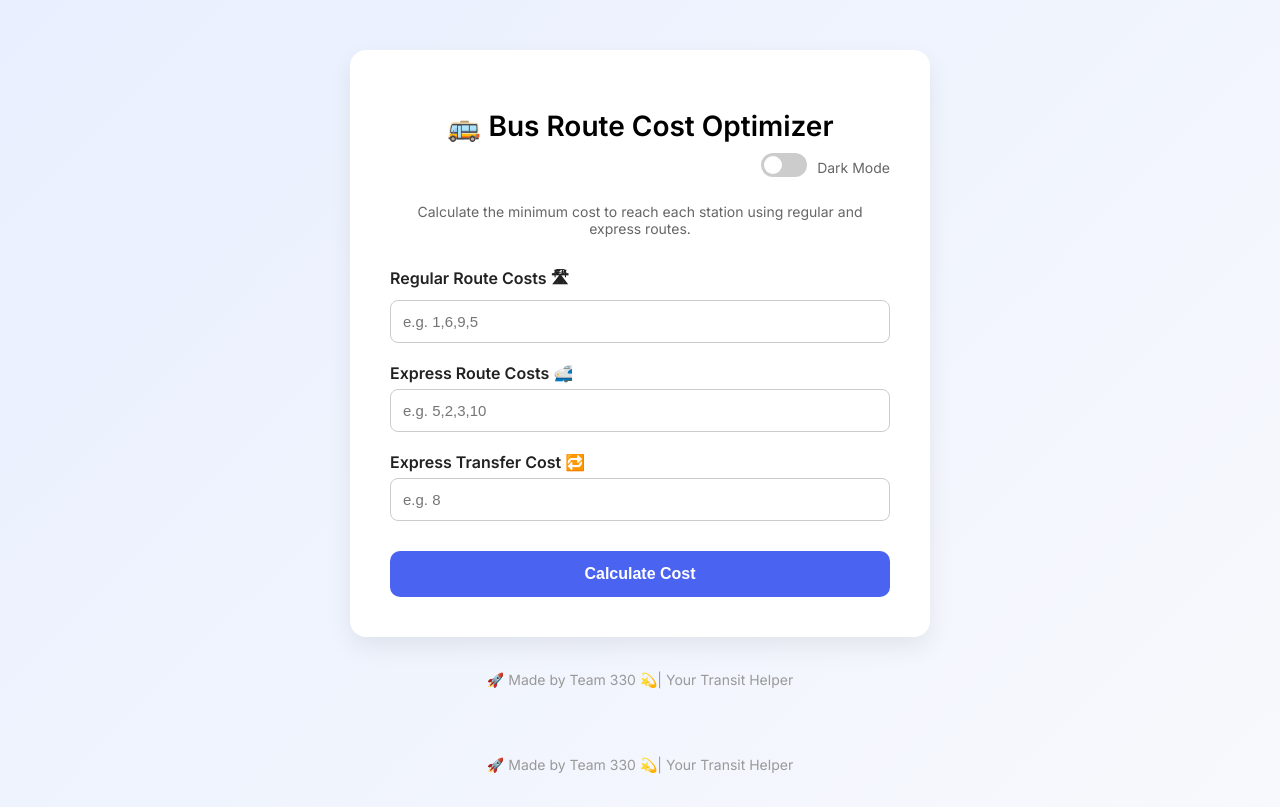
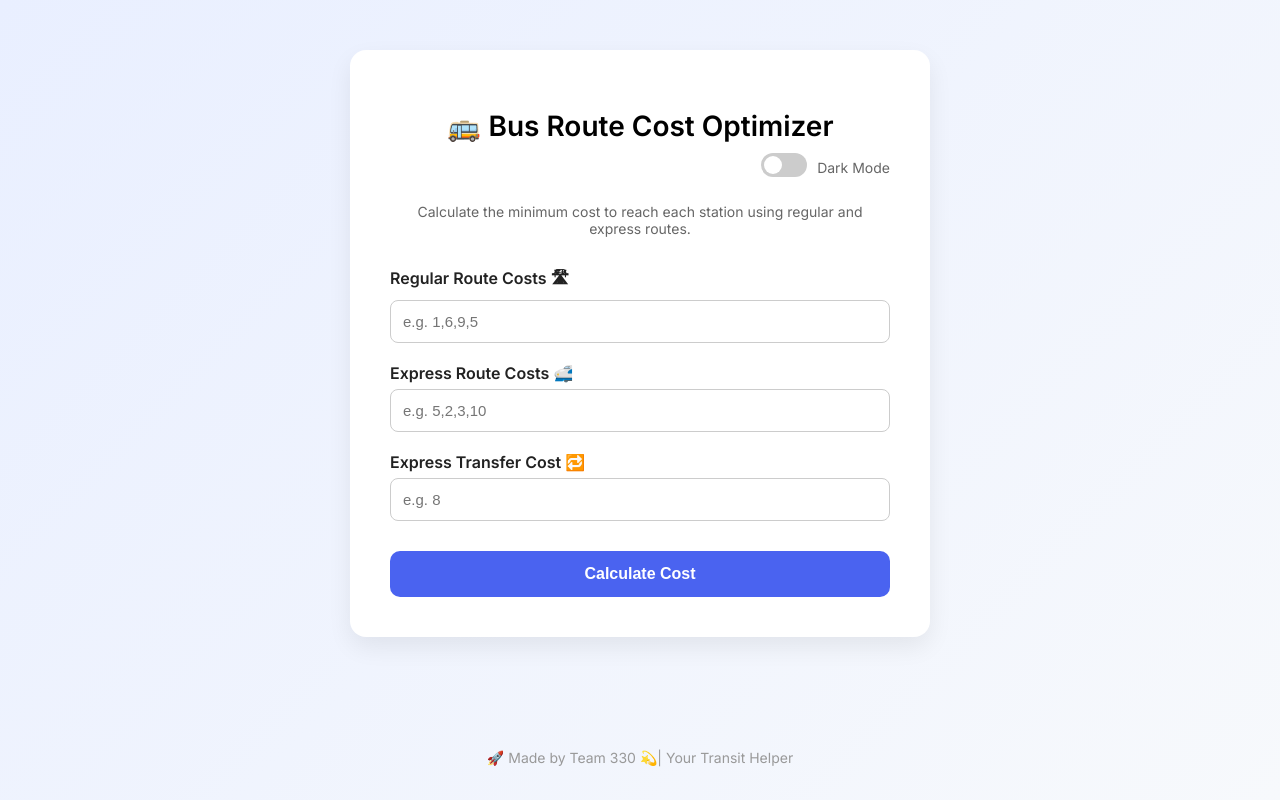
Before and after one commit to SHIVANSHIDWIVEDI/Route_Cost-Optimizer, a plain HTML site: page index.html in a window 1280 px wide. Drawn offline with Linux system fonts and the light colour scheme.

Commit message:
Update index.html

```diff
--- a/index.html
+++ b/index.html
@@ -48,16 +48,3 @@
   <script src="script.js"></script>
 </body>
 </html>
-
-
-
-
-
-
-
-  <footer>
-    <p>🚀 Made by Team 330 💫| Your Transit Helper</p>
-  </footer>
-  <script src="script.js"></script>
-</body>
-</html>
```
